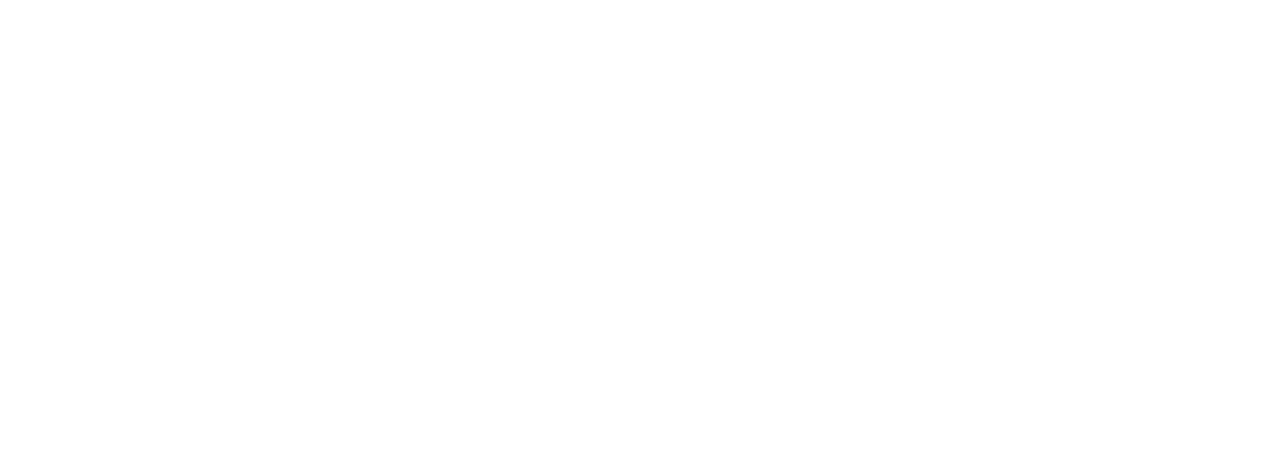
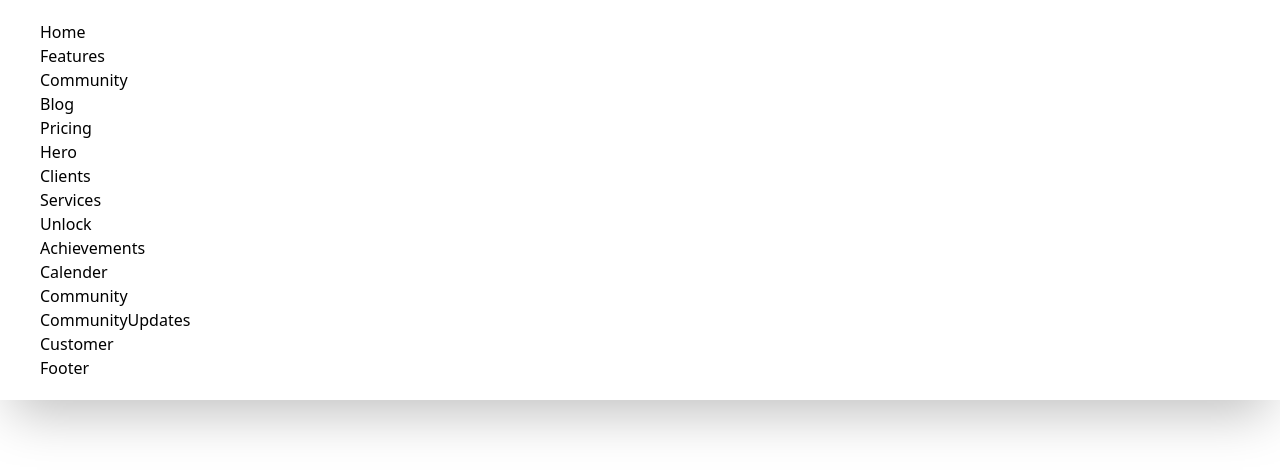
Before and after one commit to the-diako/Agency-Website, a React (Vite) app: page / in a window 1280 px wide. Shown: the top 474 px of the page. Built offline with nearby package versions, Linux system fonts and the light colour scheme.

Commit message:
Creating New Files

```diff
--- a/src/App.jsx
+++ b/src/App.jsx
@@ -1,6 +1,36 @@
 import Navbar from "./components/Navbar";
+import Hero from "./components/Hero";
+import Clients from "./components/Clients";
+import Services from "./components/Services";
+import Unlock from "./components/Unlock";
+import Achievements from "./components/Achievements";
+import Calender from "./components/Calender";
+import Community from "./components/Community";
+import CommunityUpdates from "./components/CommunityUpdates";
+import Customer from "./components/Customer";
+import Footer from "./components/Footer";
+
 const App = () => {
-  return <div></div>;
+  return (
+    <div className="w-full py-5 px-10 shadow-2xl">
+      <div className="container mx-auto flex items-center justify-between">
+        <Navbar />
+      </div>
+
+      <div className="w-full mx-auto">
+        <Hero />
+        <Clients />
+        <Services />
+        <Unlock />
+        <Achievements />
+        <Calender />
+        <Community />
+        <CommunityUpdates />
+        <Customer />
+        <Footer />
+      </div>
+    </div>
+  );
 };
 
 export default App;
--- a/src/components/Navbar.jsx
+++ b/src/components/Navbar.jsx
@@ -1,7 +1,16 @@
 import React from "react";
+import { navLinks } from "../constants/index.jsx";
 
 const Navbar = () => {
-  return <div>Navbar</div>;
+  return (
+    <div className="flex items-center justify-between">
+      <ul>
+        {navLinks.map((links) => {
+          return <li key={links.id}>{links.title}</li>;
+        })}
+      </ul>
+    </div>
+  );
 };
 
 export default Navbar;
--- a/src/components/Services.jsx
+++ b/src/components/Services.jsx
@@ -0,0 +1,7 @@
+import React from "react";
+
+const Services = () => {
+  return <div>Services</div>;
+};
+
+export default Services;
--- a/src/constants/index.jsx
+++ b/src/constants/index.jsx
@@ -9,19 +9,19 @@
   services01,
   services02,
   services03,
-  featuers01,
-  featuers02,
-  featuers03,
-  featuers04,
+  features01,
+  features02,
+  features03,
+  features04,
 } from "../assets";
 
-export const NavbarLinks = [
+export const navLinks = [
   {
     id: "home",
     title: "Home",
   },
   {
-    id: "featuers",
+    id: "features",
     title: "Features",
   },
   {
@@ -98,25 +98,25 @@
     id: 1,
     title: "2,245,341",
     content: "Members",
-    icon: featuers01,
+    icon: features01,
   },
   {
     id: 2,
     title: "46,328",
     content: "Clubs",
-    icon: featuers02,
+    icon: features02,
   },
   {
     id: 3,
     title: "828,867",
     content: "Event Bookings",
-    icon: featuers03,
+    icon: features03,
   },
   {
     id: 4,
     title: "1,926,436",
     content: "Payments",
-    icon: featuers04,
+    icon: features04,
   },
 ];
 
```
